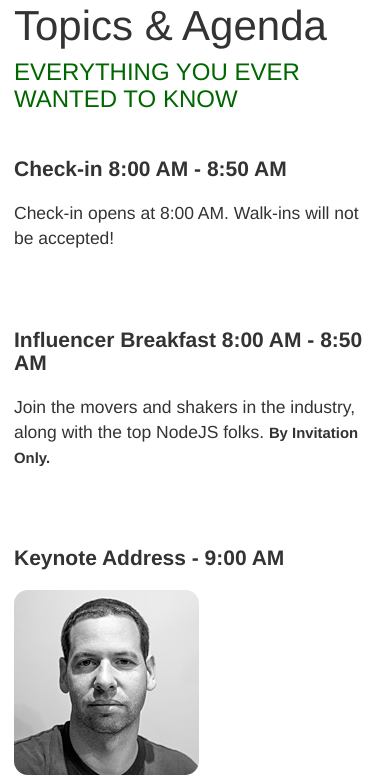
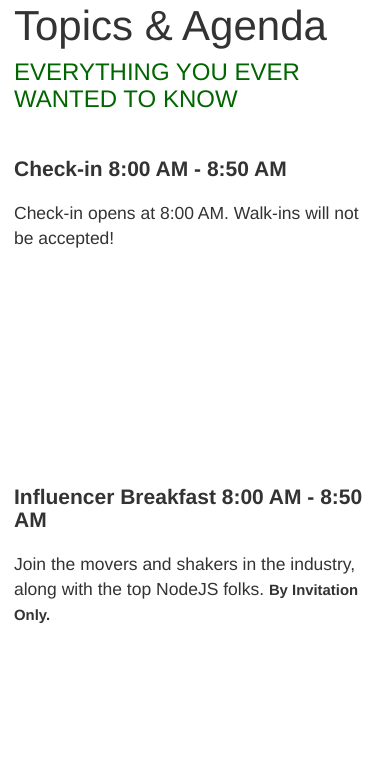
Before and after one commit to nodeday/paypal, a plain HTML site: page index.html in a window 390 px wide. Shown: the part 968-1749 px from the top of the page. Drawn offline with nearby package versions, Linux system fonts and the light colour scheme.

Commit message:
Fixed min-height in mobile view

```diff
--- a/css/app.css
+++ b/css/app.css
@@ -93,7 +93,7 @@ div.action a.btn {
     clear: both;
     list-style: none;
     padding-bottom: 1.25em;
-    height: 300px;
+    min-height: 300px;
     margin-bottom: 2em;
 }
 
```
